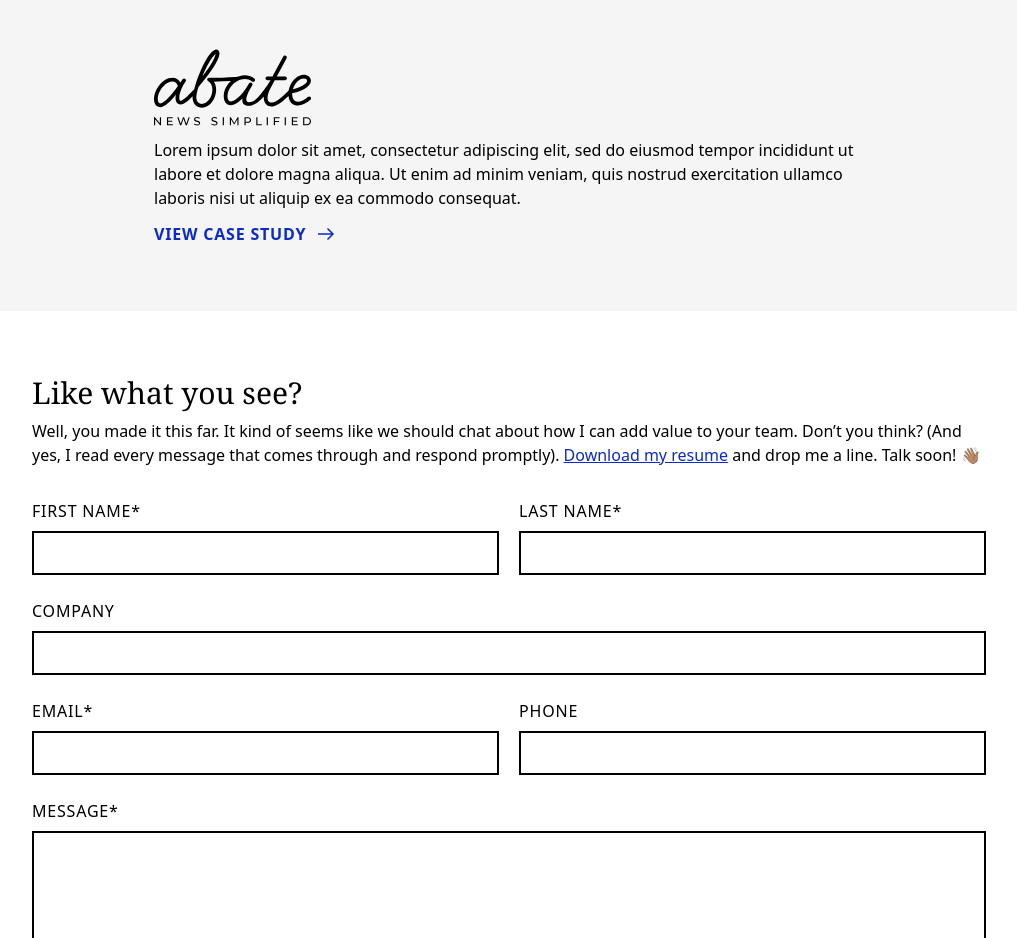
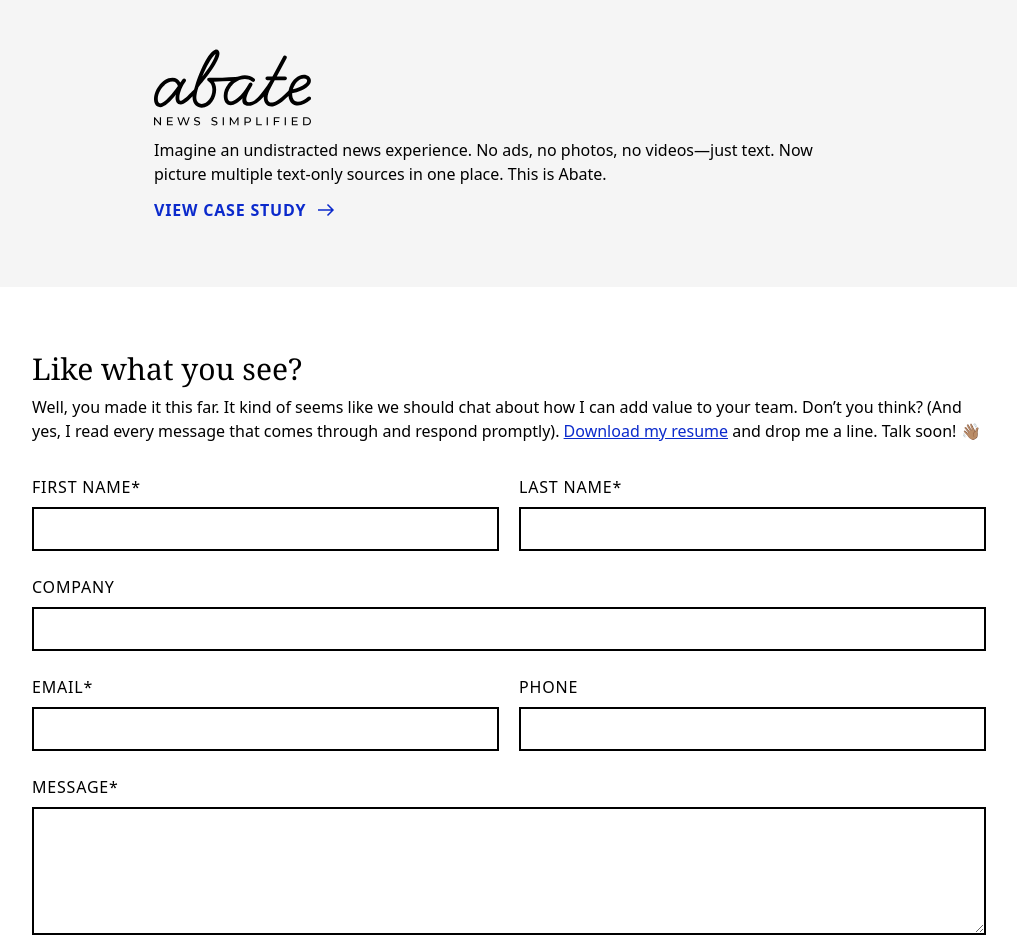
Before and after one commit to sarmstead/mi-oficina, a Next.js app: page / in a window 1280 px wide. Shown: the part 1440-2378 px from the top of the page, without its empty margins (131-1148 px from the left). Built offline with nearby package versions, Linux system fonts and the light colour scheme; no server answers.

Commit message:
Update home page description of Abate case study

```diff
--- a/app/home/Work.tsx
+++ b/app/home/Work.tsx
@@ -52,10 +52,9 @@ export const Work = () => {
             fill={colorSwitcher(theme, "white", "black")}
           />
           <p className="text-base text-black dark:text-white">
-            Lorem ipsum dolor sit amet, consectetur adipiscing elit, sed do
-            eiusmod tempor incididunt ut labore et dolore magna aliqua. Ut enim
-            ad minim veniam, quis nostrud exercitation ullamco laboris nisi ut
-            aliquip ex ea commodo consequat.
+            Imagine an undistracted news experience. No ads, no photos, no
+            videos—just text. Now picture multiple text-only sources in one
+            place. This is Abate.
           </p>
           <ViewLink href="/work/abate" title="View Case Study" />
         </article>
```
